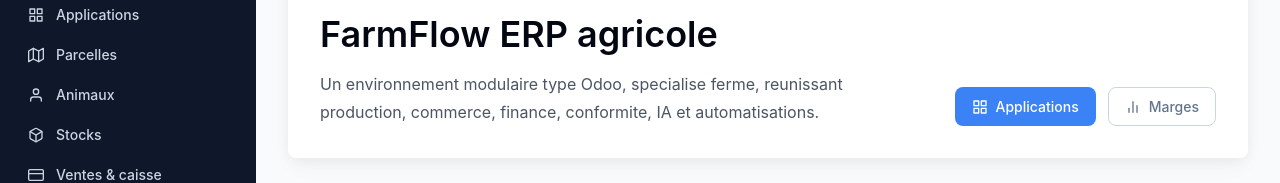
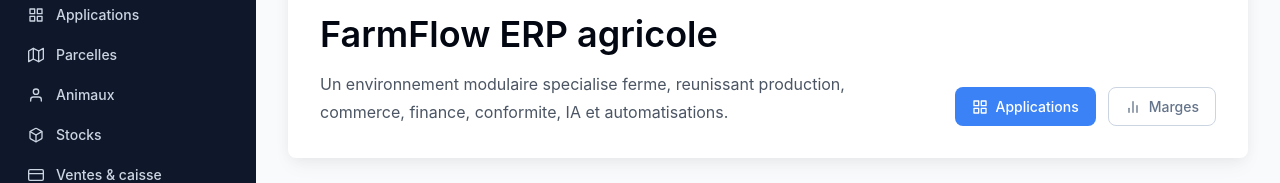
Before and after one commit to DevListtt/FarmFlow-, a Next.js app in the folder frontend/: page / in a window 1280 px wide. Shown: the part 147-330 px from the top of the page. Built offline with nearby package versions, Linux system fonts and the light colour scheme; no server answers.

Commit message:
fix: remove vendor-specific wording from home fallback

```diff
--- a/frontend/pages/index.js
+++ b/frontend/pages/index.js
@@ -39,7 +39,7 @@
 
 const fallbackPilotage = {
   nom: 'FarmFlow ERP agricole',
-  vision: 'Un environnement modulaire type Odoo, specialise ferme, reunissant production, commerce, finance, conformite, IA et automatisations.',
+  vision: 'Un environnement modulaire specialise ferme, reunissant production, commerce, finance, conformite, IA et automatisations.',
   kpis: [
     { label: 'Applications metier', value: farmflowApps.length, unit: 'apps' },
     { label: 'Workflows transverses', value: fallbackWorkflows.length, unit: 'flux' },
```
